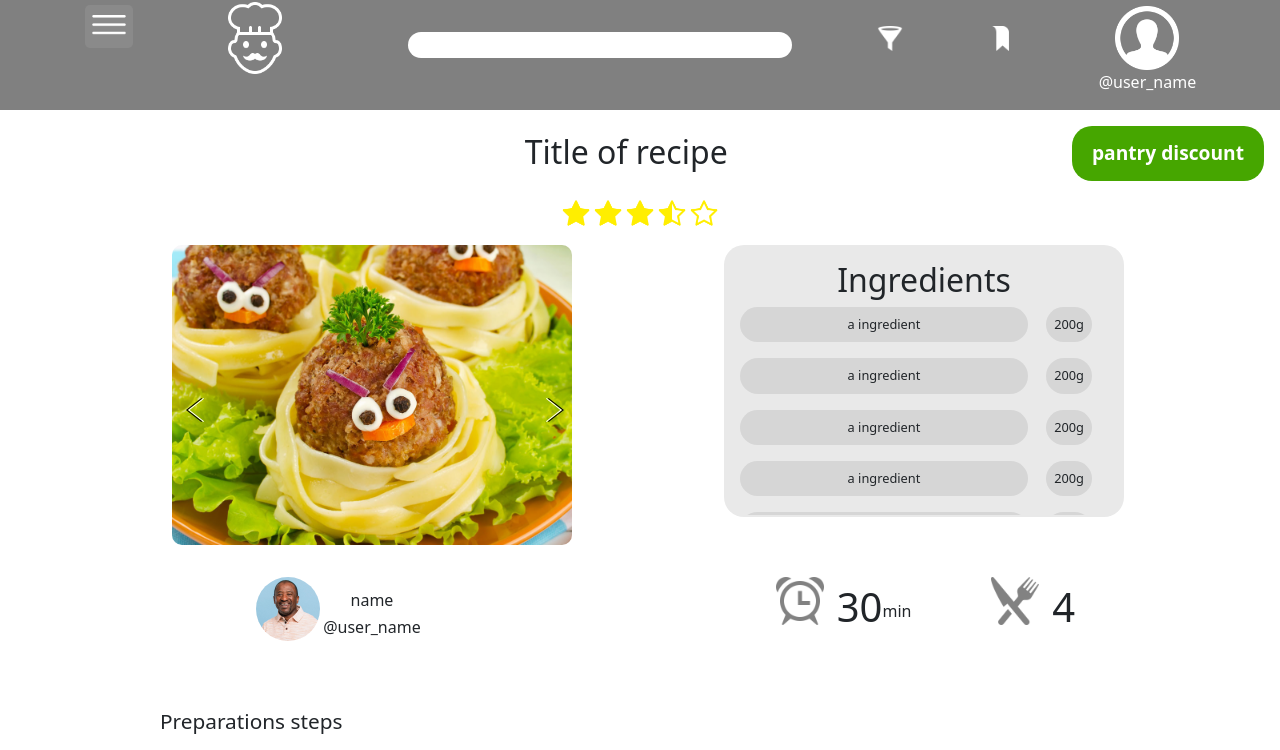
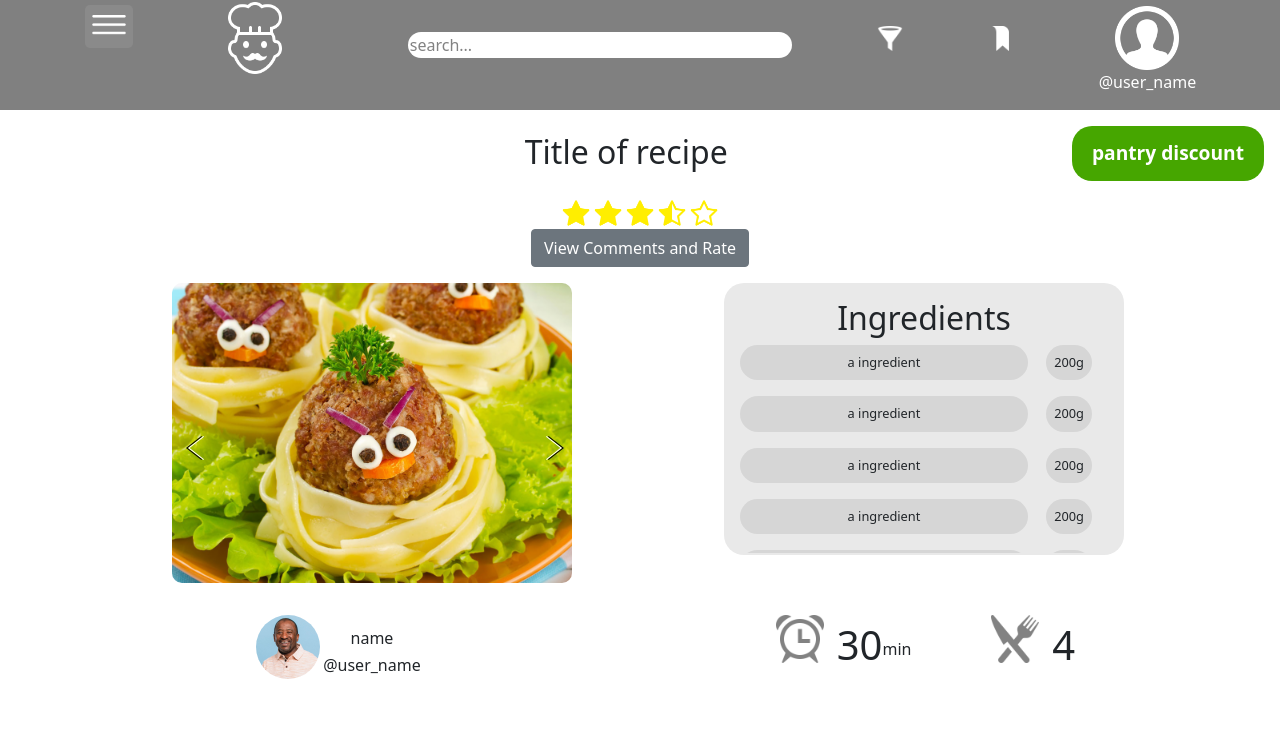
Before and after one commit to conpantuflas/proyecto_final, a React (Create React App) app: page /viewrecipe in a window 1280 px wide. Shown: the top 750 px of the page. Built offline with nearby package versions, Linux system fonts and the light colour scheme.

Commit message:
ruta de comments view desde el viewREcipes

```diff
--- a/src/App.js
+++ b/src/App.js
@@ -1,27 +1,31 @@
-import React from 'react';
-import './App.css';
-import injectContext from './Store/appContext';
-import {BrowserRouter, Routes, Route} from "react-router-dom";
-import ViewRecipe from './Views/ViewRecipe';
-import CreateRecipe from './Component/CreateRecipe/CreateRecipe';
+import React from "react";
+import "./App.css";
+import injectContext from "./Store/appContext";
+import { BrowserRouter, Routes, Route } from "react-router-dom";
+import ViewRecipe from "./Views/ViewRecipe";
+import CreateRecipe from "./Component/CreateRecipe/CreateRecipe";
 import "bootstrap/dist/css/bootstrap.min.css";
-import Carrusel from './Component/Carrusel/carrusel';
-import Favoritos from './Component/Favoritos/Favoritos';
-import Home from './Views/Home';
-import ModalCreateAcount from './Component/modals/ModalCreateAcount';
+import Carrusel from "./Component/Carrusel/carrusel";
+import Favoritos from "./Component/Favoritos/Favoritos";
+import Home from "./Views/Home";
+import Navbar from "./Component/Navbar/Navbar";
+import CommentsRates from "./Component/Comment_Rate/Comment_Rate";
+import ModalCreateAcount from "./Component/modals/ModalCreateAcount";
 
 function App() {
   return (
     <div className="App">
-     	<BrowserRouter>
-			  <Routes>
-          <Route path='/viewrecipe' element={  <ViewRecipe /> }/>
-          <Route path='/createrecipe' element={  <CreateRecipe /> }/>
-          <Route path='/carrusel' element={  <Carrusel /> }/>
-          <Route path='/favoritos' element={  <Favoritos /> }/>
-          <Route path='/' element={  <Home /> }/>
-			  </Routes>
-		   </BrowserRouter>
+      <BrowserRouter>
+        <Navbar />
+        <Routes>
+          <Route path="/viewrecipe" element={<ViewRecipe />} />
+          <Route path="/viewrecipe/commentrate" element={<CommentsRates />} />
+          <Route path="/createrecipe" element={<CreateRecipe />} />
+          <Route path="/carrusel" element={<Carrusel />} />
+          <Route path="/favoritos" element={<Favoritos />} />
+          <Route path="/" element={<Home />} />
+        </Routes>
+      </BrowserRouter>
     </div>
   );
 }
--- a/src/Component/Comment_Rate/Comment_Rate_CRButton.js
+++ b/src/Component/Comment_Rate/Comment_Rate_CRButton.js
@@ -6,10 +6,10 @@ import StarsModal from "./Comment_Rate_Stars_Modal";
 import "./Comment_Rate.css";
 
 const CommentRateButton = () => {
-  const { actions } = useContext(Context);
+  const { actions, store } = useContext(Context);
   let [showModal, setShowModal] = useState(false);
 
-  let [id_user] = useState(1);
+  let [id_user] = useState(store.loggedUserResponse.id);
   let [id_recipe] = useState(1);
   let [comment, setComment] = useState("");
   let [value, setValue] = useState(null);
--- a/src/Component/Comment_Rate/Comment_Rate_User_Card.js
+++ b/src/Component/Comment_Rate/Comment_Rate_User_Card.js
@@ -5,6 +5,7 @@ import { FaStar } from "react-icons/fa";
 import "./Comment_Rate.css";
 
 const CommentRateUserCard = (props) => {
+  const { actions, store } = useContext(Context);
   return (
     <>
       <div className="card card-comment-rate">
--- a/src/Views/Home.js
+++ b/src/Views/Home.js
@@ -17,7 +17,7 @@ const Home = () => {
         {/* <ModalSessionStart /> */}
         {/* <ModalMyPantry /> */}
         {/* <Carrusel /> */}
-        <Comment_Rate />
+        {/* <Comment_Rate /> */}
       </div>
     </div>
   );
--- a/src/Views/ViewRecipe.js
+++ b/src/Views/ViewRecipe.js
@@ -1,63 +1,62 @@
-import React from 'react';
-import ButtonPantryDiscount from '../Component/ViewRecipe/ButtonPantryDiscount';
-import TimeRecipe from '../Component/ViewRecipe/TimeRecipe';
-import FormRecipe from '../Component/ViewRecipe/FormRecipe';
-import SliderRecipe from '../Component/ViewRecipe/SliderRecipe';
-import UserRecipe from '../Component/ViewRecipe/UserRecipe';
-import Portions from '../Component/ViewRecipe/Portions';
-import Valuation from '../Component/ViewRecipe/Valuation';
-import Steps from '../Component/ViewRecipe/Steps';
-import Navbar from '../Component/Navbar/Navbar';
+import React from "react";
+import ButtonPantryDiscount from "../Component/ViewRecipe/ButtonPantryDiscount";
+import TimeRecipe from "../Component/ViewRecipe/TimeRecipe";
+import FormRecipe from "../Component/ViewRecipe/FormRecipe";
+import SliderRecipe from "../Component/ViewRecipe/SliderRecipe";
+import UserRecipe from "../Component/ViewRecipe/UserRecipe";
+import Portions from "../Component/ViewRecipe/Portions";
+import Valuation from "../Component/ViewRecipe/Valuation";
+import Steps from "../Component/ViewRecipe/Steps";
+import { Link } from "react-router-dom";
 
 const ViewRecipe = () => {
-
   const style = {
-        titleRecipe:{
+    titleRecipe: {
       fontSize: "2rem",
       margin: "0",
       marginTop: "1.4rem",
     },
-        contentTitleAndButtonFather:{
-            display:"flex",
-            justifyContent:"flex-end"
+    contentTitleAndButtonFather: {
+      display: "flex",
+      justifyContent: "flex-end",
     },
-        contentTitleAndButton:{
+    contentTitleAndButton: {
       width: "59%",
-            display:"flex",
-            justifyContent:"space-between"
+      display: "flex",
+      justifyContent: "space-between",
     },
 
-        contentSlider:{
+    contentSlider: {
       maxWidth: "400px",
       maxHeight: "300px",
       overflow: "hidden",
     },
-        contentSliderIngredients:{
+    contentSliderIngredients: {
       marginTop: "1rem",
       display: "flex",
       justifyContent: "space-around",
-            marginLeft:"6rem",
+      marginLeft: "6rem",
     },
 
-        contentUserAndTimeRecipe:{
+    contentUserAndTimeRecipe: {
       width: "60%",
-            display:"flex",
-            justifyContent:"space-between",
+      display: "flex",
+      justifyContent: "space-between",
       margin: "0 auto",
       marginTop: "2rem",
     },
-        contentTimeRecipeAndPortions:{
-            display:"flex",
+    contentTimeRecipeAndPortions: {
+      display: "flex",
     },
-    }
+  };
 
   return (
     <div>
-            <Navbar />
+      {/* <Navbar /> */}
 
       {/* all of title and button dicount */}
-            <div style={style.contentTitleAndButtonFather} >
-                <div style={style.contentTitleAndButton} >
+      <div style={style.contentTitleAndButtonFather}>
+        <div style={style.contentTitleAndButton}>
           <h2 style={style.titleRecipe}>Title of recipe</h2>
           <ButtonPantryDiscount />
         </div>
@@ -66,11 +65,16 @@ const ViewRecipe = () => {
       {/* valuation */}
       <div>
         <Valuation />
+        <Link to="/viewrecipe/commentrate">
+          <button type="button" className="btn btn-secondary">
+            View Comments and Rate
+          </button>
+        </Link>
       </div>
 
       {/* slider and ingredients */}
       <div style={style.contentSliderIngredients}>
-                <div style={style.contentSlider} >
+        <div style={style.contentSlider}>
           <SliderRecipe />
         </div>
         <div>
@@ -81,7 +85,7 @@ const ViewRecipe = () => {
       {/* user, time and portions */}
       <div style={style.contentUserAndTimeRecipe}>
         <UserRecipe />
-                <div style={style.contentTimeRecipeAndPortions} >
+        <div style={style.contentTimeRecipeAndPortions}>
           <TimeRecipe />
           <Portions />
         </div>
@@ -91,9 +95,8 @@ const ViewRecipe = () => {
       <div>
         <Steps />
       </div>
-
     </div>
   );
-}
+};
 
 export default ViewRecipe;
```
Lines whose indentation alone changed are shown as unchanged.
